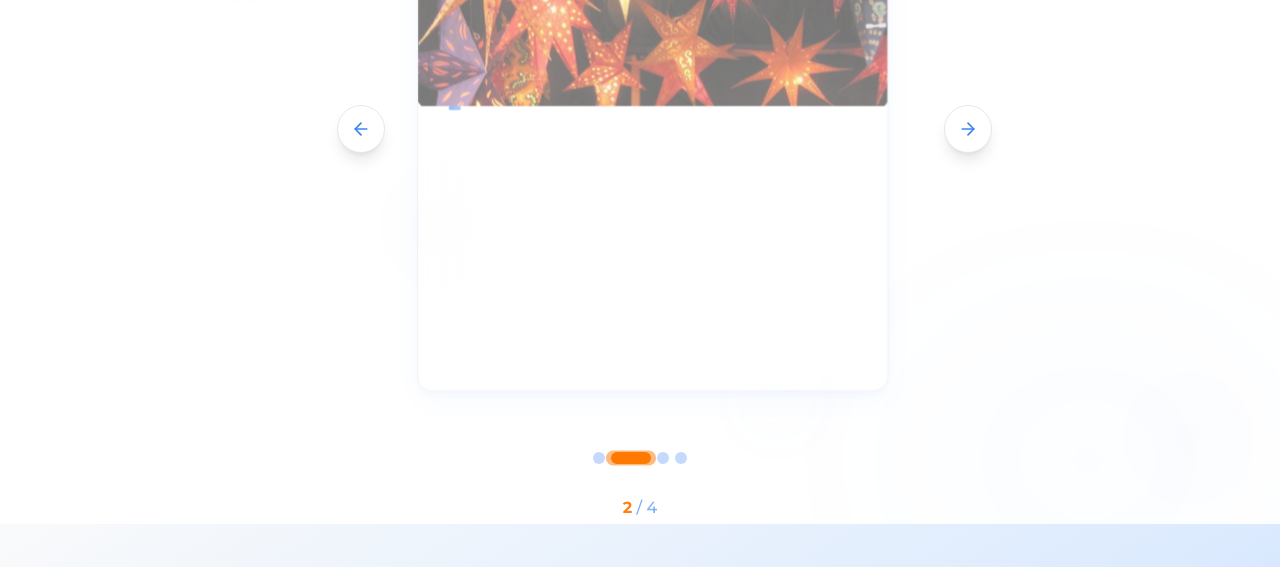
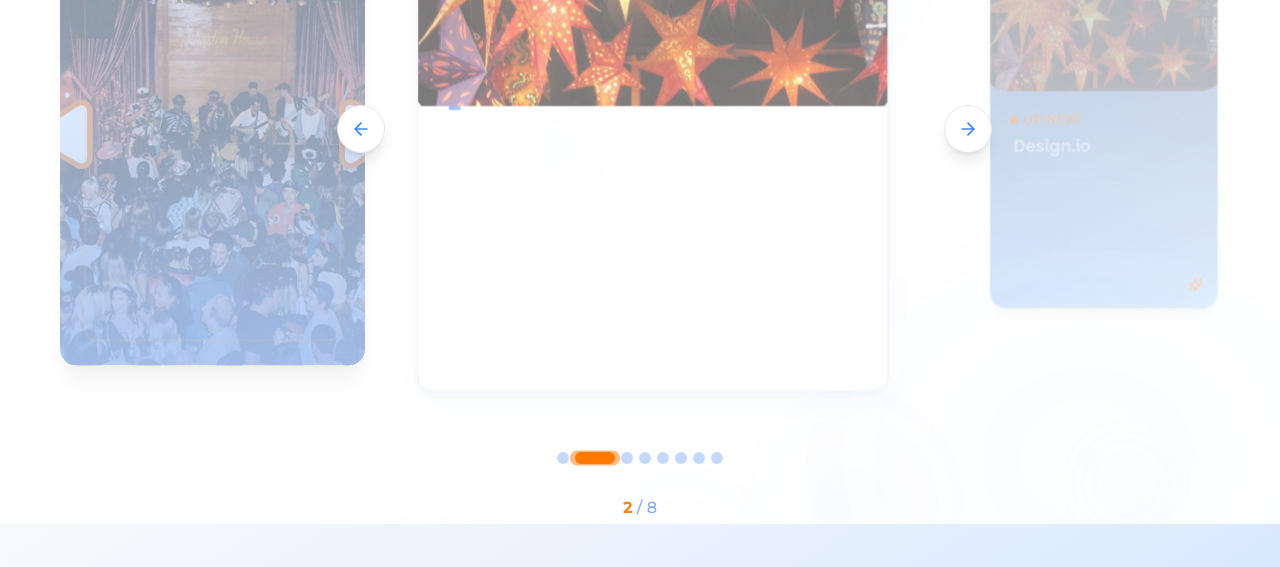
Before and after one commit to Fullstack-Club-Bennett-University/fullstackbu, a React (Vite) app: page / in a window 1280 px wide. Shown: the part 3500-4067 px from the top of the page. Built offline with nearby package versions, Linux system fonts and the light colour scheme.

Commit message:
changed content

```diff
--- a/src/components/BetterEvent/EventSection2.jsx
+++ b/src/components/BetterEvent/EventSection2.jsx
@@ -8,34 +8,66 @@ import MarqueeWave from "./MarqueeWave";
 const events = [
   {
     image: "/events/event1.png",
-    title: "Fullstack Kickoff",
-    date: "September 15, 2024",
+    title: "Figmania",
+    date: "April 16, 2024",
     description:
-      "Starter event for Fullstack Club where we guide juniors through learning materials, strategic approaches, and achieving academic excellence while developing personality and attitude.",
+      "Figmania, hosted by the Full Stack Club, helped participants master Figma through hands-on learning. Despite minor delays, it boosted confidence and design skills.",
     leftCard: "/events/Subtract.png",
   },
   {
     image: "/events/event1.png",
-    title: "Code & Connect",
-    date: "October 22, 2024",
+    title: "Phantasia",
+    date: "March 23, 2024",
     description:
-      "An exclusive networking event bringing industry experts and aspiring developers together for collaboration and mentorship.",
+      "Phantasia united creatives in design and development challenges, fostering teamwork and innovation. Despite some struggles, it was a valuable learning experience.",
     leftCard: "/events/Subtract.png",
   },
   {
     image: "/events/event1.png",
-    title: "Tech Summit 2024",
-    date: "November 10, 2024",
+    title: "Design.io",
+    date: "April 17th, 2024",
     description:
-      "A premier technology conference featuring cutting-edge presentations, workshops, and opportunities to connect with tech innovators.",
+      "Design.io challenged participants to redesign Bennett University's site with a GTA theme, showcasing creativity and adaptability.",
     leftCard: "/events/Subtract.png",
   },
   {
     image: "/events/event1.png",
-    title: "Hackathon Elite",
-    date: "December 5, 2024",
+    title: "Hustle & Flow",
+    date: "April 17, 2024",
     description:
-      "Our flagship 48-hour hackathon challenging participants to build innovative solutions for real-world problems with mentorship from industry leaders.",
+      "Hustle & Flow, led by entrepreneur Shantanu, offered deep insights into startups and branding. Despite its intensity, the workshop was a hit with aspiring entrepreneurs.",
+    leftCard: "/events/Subtract.png",
+  },
+  {
+    image: "/events/event1.png",
+    title: "Clone.io",
+    date: "April 16, 2024",
+    description:
+      "Clone.io challenged participants to recreate a website in two hours, testing speed and precision. Despite hurdles, it showcased impressive technical and problem-solving skills.",
+    leftCard: "/events/Subtract.png",
+  },
+  {
+    image: "/events/event1.png",
+    title: "HTML & CSS Workshop",
+    date: "November 22-23, 2024",
+    description:
+      "The HTML & CSS Workshop by the Full Stack Club built a strong web development foundation. Despite initial challenges, structured guidance helped participants gain confidence.",
+    leftCard: "/events/Subtract.png",
+  },
+  {
+    image: "/events/event1.png",
+    title: "9.2 SGPA",
+    date: "September 10, 2024",
+    description:
+      "9.2 SGPA, led by Full Stack Club seniors, provided study strategies and resources for academic success. Despite the overwhelming material, it built a strong support network.",
+    leftCard: "/events/Subtract.png",
+  },
+  {
+    image: "/events/event1.png",
+    title: "Pirates of Fullstack",
+    date: "August 23, 2024",
+    description:
+      "At Club Carnival, Pirates of Fullstack, featured coding puzzles, design challenges, and a treasure hunt. Despite some tricky clues, the event was a thrilling success.",
     leftCard: "/events/Subtract.png",
   },
 ];
```
